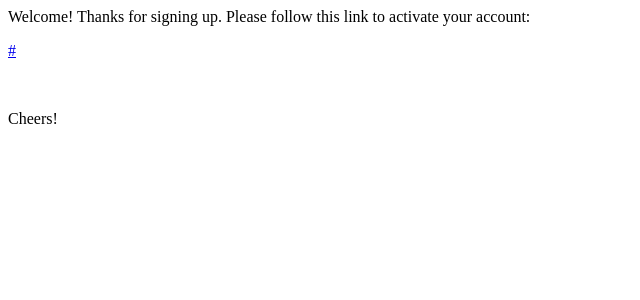
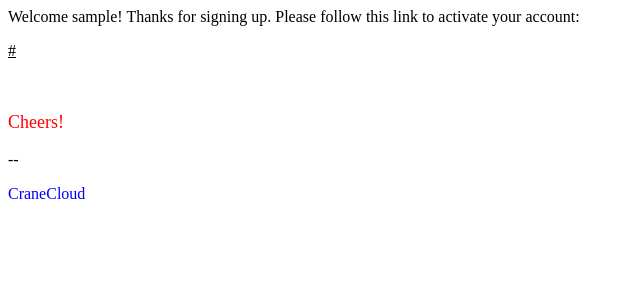
Before and after one commit to crane-cloud/backend, a Flask app: template templates/user/verify.html in a window 1280 px wide. Shown: the top 300 px of the page, without its empty margins (0-640 px from the left). Run offline with Flask 2, Linux system fonts and the light colour scheme; the template is opened without the code that fills it: most values are stand-ins (such as "Sample title", 1, 10 or a date in 2020); parts of the project's set-up code (start-up, migrations or seed data) failed here and were passed over.

Commit message:
feat(verify email): Confirm Email - Add user name to email - Add a little css in the email html [finishes #4321]

```diff
--- a/routes/user.py
+++ b/routes/user.py
@@ -38,8 +38,8 @@ def register():
         # send verification token
         token = generate_token(user.email)
         verify_url = url_for("user.verify_email", token=token, _external=True)
-        html = render_template("user/verify.html", verify_url=verify_url)
-        subject = "Please confirm your email"
+        html = render_template("user/verify.html", verify_url=verify_url, username=user.name)
+        subject = "Please confirm your email with CraneCloud."
         send_email(user.email, subject, html)
 
         response = jsonify(
--- a/templates/user/verify.html
+++ b/templates/user/verify.html
@@ -1,9 +1,11 @@
-<p>
-  Welcome! Thanks for signing up. Please follow this link to activate your
+<p style="font-size: 16px; color:black">
+  Welcome {{username}}! Thanks for signing up. Please follow this link to activate your
   account:
 </p>
 <p>
-  <a href="{{ verify_url }}">{{ verify_url }}</a>
+  <a href="{{ verify_url }}" style="font-size:16px; color: black">{{ verify_url }}</a>
 </p>
 <br />
-<p>Cheers!</p>
+<p style="font-size: 18px; color: red">Cheers!</p>
+--
+<p style="font-size: 16px; color: blue">CraneCloud</p>
```
